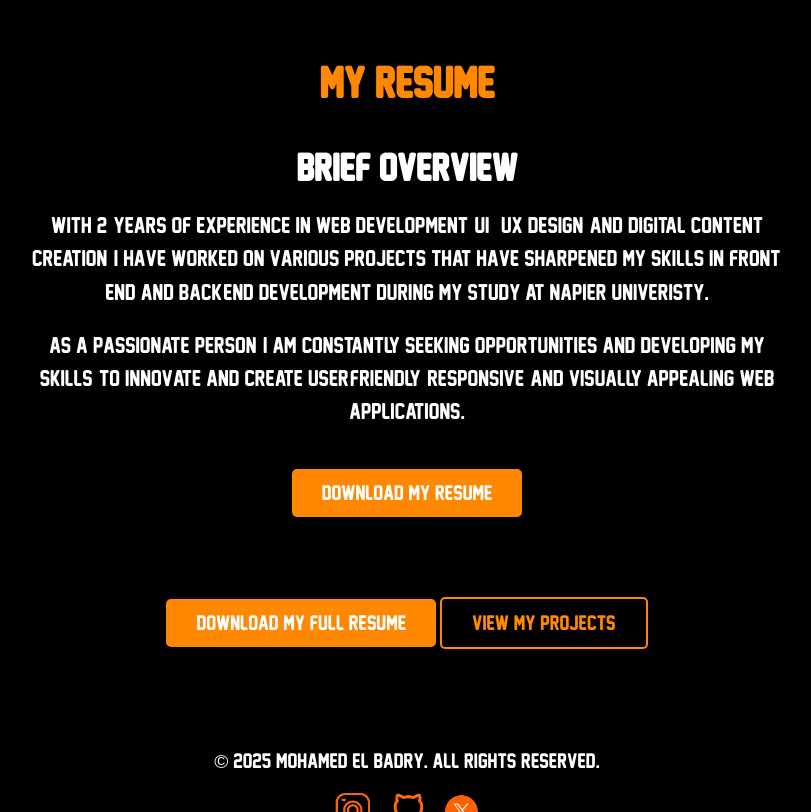
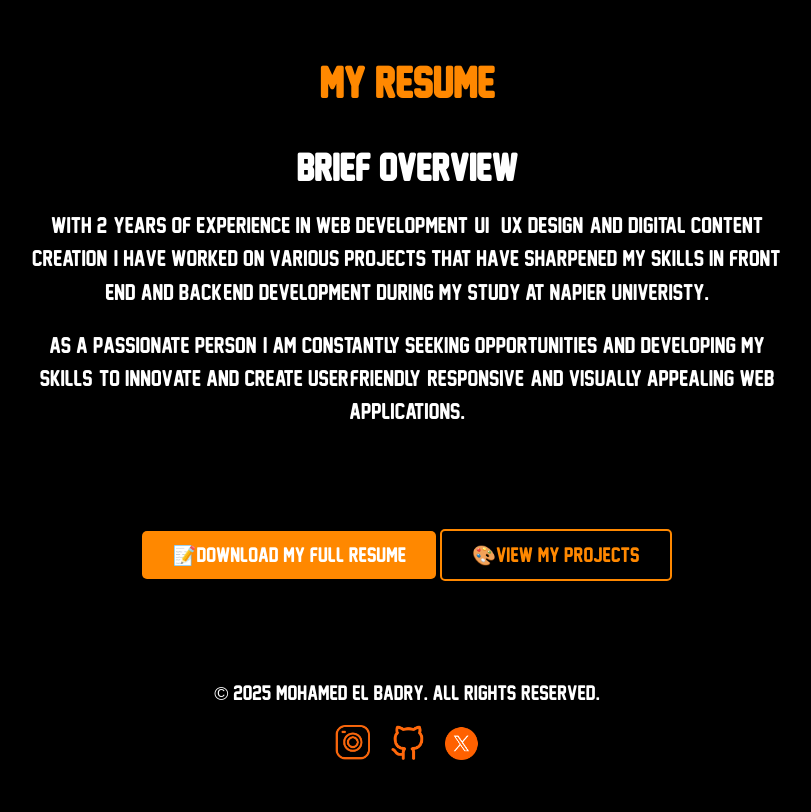
Before and after one commit to MohamedElbadry0/mohamed-portfolio, a Flask app: page / in a window 1280 px wide. Shown: the part 5688-6500 px from the top of the page, without its empty margins (233-1044 px from the left). After the commit the page ends 6448 px from the top, so only its background shows below. Run offline with Flask 3, Linux system fonts and the light colour scheme.

```diff
--- a/templates/index.html
+++ b/templates/index.html
@@ -360,11 +360,10 @@
             <h3>Brief Overview</h3>
             <p>With 2+ years of experience in web development, UI , UX design, and digital content creation, I have worked on various projects that have sharpened my skills in front-end and back-end development during my study at Napier univeristy.</p>
             <p>As a passionate person, I am constantly seeking opportunities and developing my skills, to innovate and create user-friendly, responsive, and visually appealing web applications.</p>
-            <a href="/static/pics/resume.pdf" class="resume-button" target="_blank">Download my Resume</a>
         </div>
         <div class="resume-btns">
-            <a href="/static/pics/resume.pdf" class="resume-button" target="_blank">Download my Full Resume</a>
-            <a href="#projects-section" class="view-projects-btn">View My Projects</a>
+            <a href="/static/pics/resume.pdf" class="resume-button" target="_blank">📝Download my Full Resume</a>
+            <a href="#projects-section" class="view-projects-btn">🎨View My Projects</a>
         </div>
     </div>
 </section>
```
